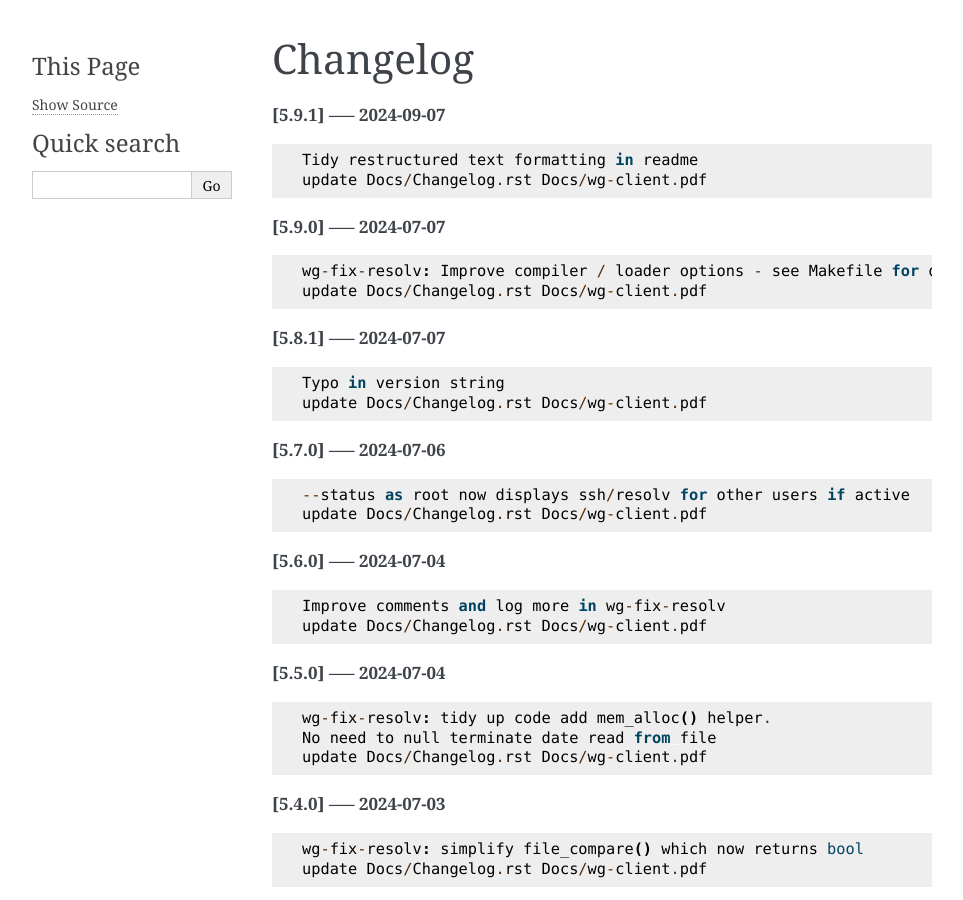
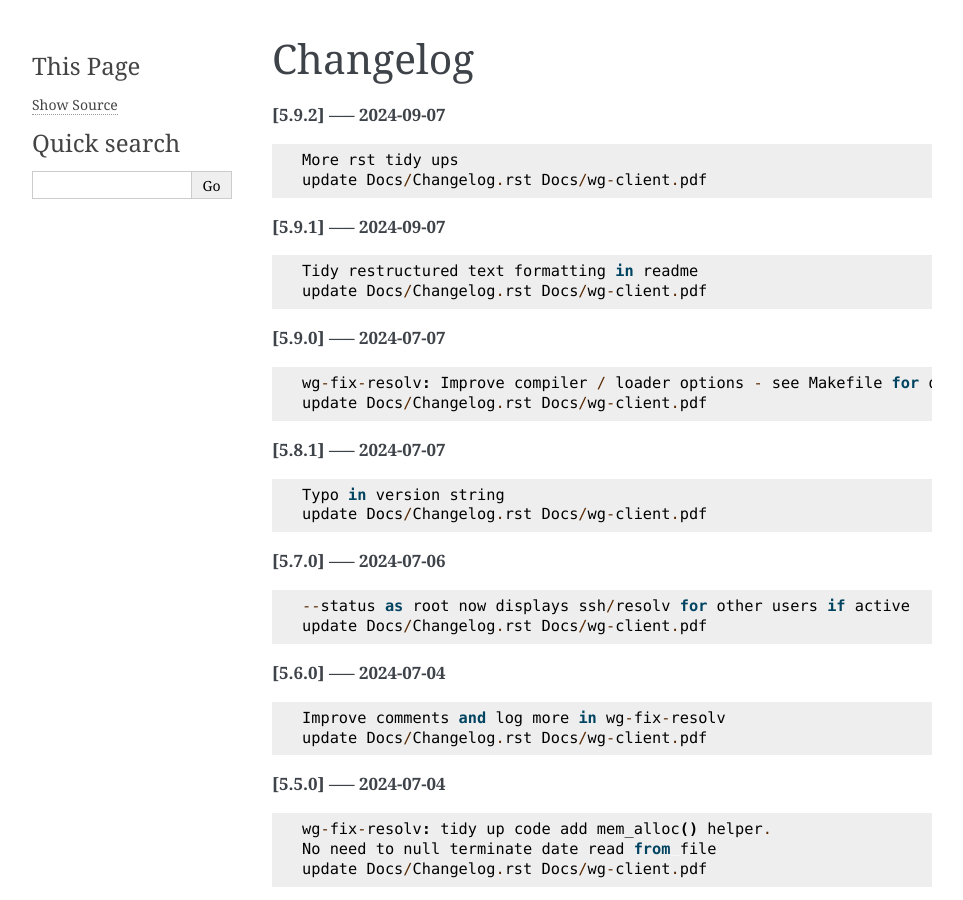
Before and after one commit to gene-git/wg-client, a Sphinx documentation site: the page built from Docs/Changelog.rst, in a window 1280 px wide and 900 px high. Shown: the whole window, without its empty margins (148-1111 px from the left). Built offline with Sphinx 7.4.7, drawn with Linux system fonts in a browser that asks for light colours.

Commit message:
update Docs/Changelog.rst Docs/wg-client.pdf

```diff
--- a/Docs/Changelog.rst
+++ b/Docs/Changelog.rst
@@ -1,5 +1,11 @@
 Changelog
 =========
+
+**[5.9.2] ----- 2024-09-07** ::
+
+	    More rst tidy ups
+	    update Docs/Changelog.rst Docs/wg-client.pdf
+
 
 **[5.9.1] ----- 2024-09-07** ::
 
```
Also changed, not shown: 1 other file.
